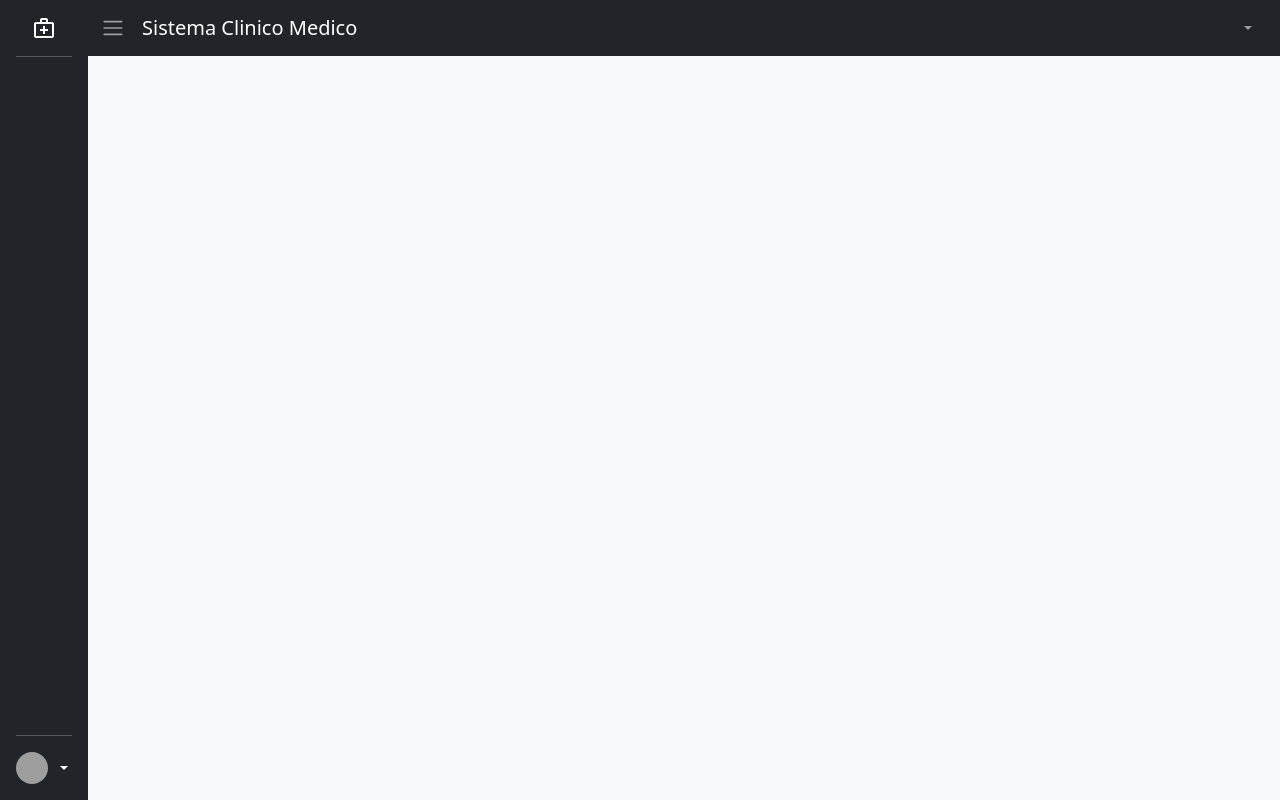
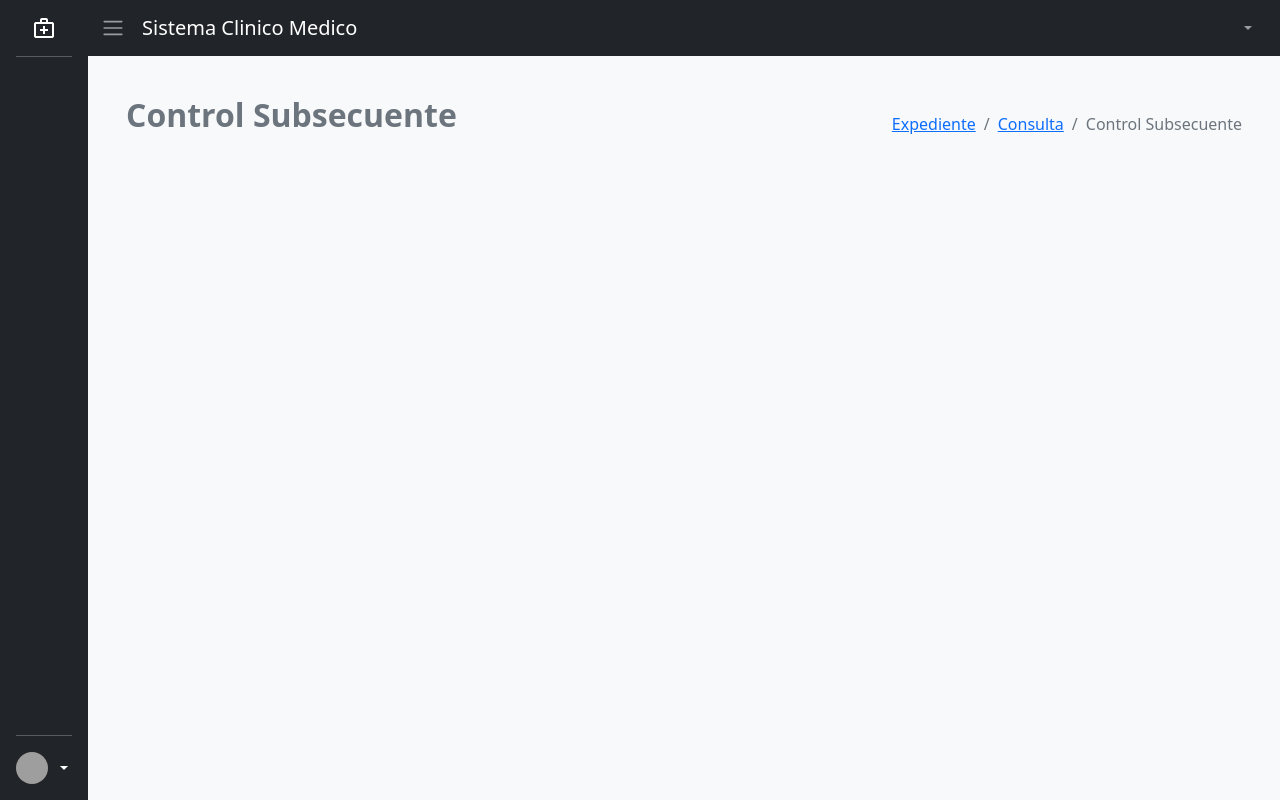
Before and after one commit to code-geeks-dsi/sistema_clinico_medico, a Django app: page /expediente/consulta/1/control-subsecuente/ in a window 1280 px wide. Run offline with Django 3.2, Linux system fonts and the light colour scheme; tables that the repository leaves empty hold one stand-in row (values such as "Sample post"); parts of the project's set-up code (start-up, migrations or seed data) failed here and were passed over; grey boxes are pictures that could not be loaded.

Commit message:
Arbol en control de rutas subsecuente

```diff
--- a/modulo_expediente/views/Expediente.py
+++ b/modulo_expediente/views/Expediente.py
@@ -174,7 +174,7 @@ class ControlSubsecuenteView(View):
 
                 lista.append(c)
 
-            return render(request,self.template_name,{'consultas':lista})
+            return render(request,self.template_name,{'consultas':lista, 'id_consulta':id_consulta})
 
 class ControlSubsecuenteConsultaView(View):
     def get(self, request, *args, **kwargs):
--- a/templates/expediente/consulta/control_subsecuente.html
+++ b/templates/expediente/consulta/control_subsecuente.html
@@ -7,7 +7,23 @@
 {% block content %}
 
 <div class="container pt-4">
-    <div class="accordion" id="accordion_control_subsecuente">
+    <div class="row">
+        <div class="col-6">
+            <h2 class="fw-bold text-secondary">Control Subsecuente</h2>
+        </div>
+        <div class="col-6">
+            <div class="d-flex justify-content-end">
+                <nav aria-label="breadcrumb">
+                    <ol class="breadcrumb pt-3">
+                        <li class="breadcrumb-item"><a href="{% url 'sala_consulta' %}">Expediente</a></li>
+                        <li class="breadcrumb-item"><a href="{% url 'editar_consulta' id_consulta=id_consulta %}">Consulta</a></li>
+                        <li class="breadcrumb-item active" aria-current="page">Control Subsecuente</li>
+                    </ol>
+                </nav>
+            </div>
+        </div>
+    </div>
+    <div class="accordion pt-4" id="accordion_control_subsecuente">
         {% for consulta in consultas %}
             <div class="accordion-item">
                 <h2 class="accordion-header">
@@ -45,7 +61,13 @@
                     </button>
                 </h2>
                 <div class="accordion-collapse ">
-                    <div class="accordion-body collapse" id="control-subsecuente-acordion-{{consulta.id_consulta}}"></div>
+                    <div class="accordion-body collapse" id="control-subsecuente-acordion-{{consulta.id_consulta}}">
+                        <div class="text-center">
+                            <div class="spinner-border text-primary" role="status" id="load">
+                                <span class="visually-hidden">Loading...</span>
+                            </div>
+                        </div>
+                    </div>
                 </div>
             </div>
         {% endfor %}
```
